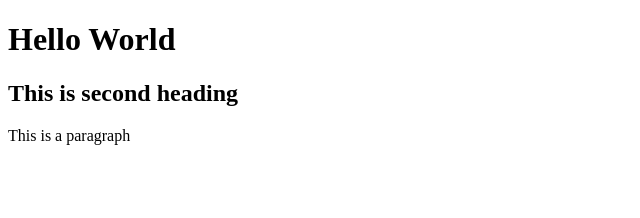
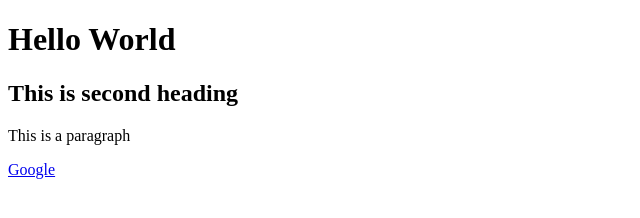
Before and after one commit to hitnarkhede/learn-git, a website: page index.html in a window 1280 px wide. Shown: the full height of the page, 0-640 px from the left. Drawn offline with Linux system fonts and the light colour scheme.

```diff
--- a/index.html
+++ b/index.html
@@ -10,5 +10,6 @@
     <h1>Hello World</h1>
     <h2>This is second heading</h2>
     <p>This is a paragraph</p>
+    <a href="https://www.google.com">Google</a>
 </body>
 </html>
```
Also changed, not shown: package.json (added, +24 -0 lines), 2 other files.
